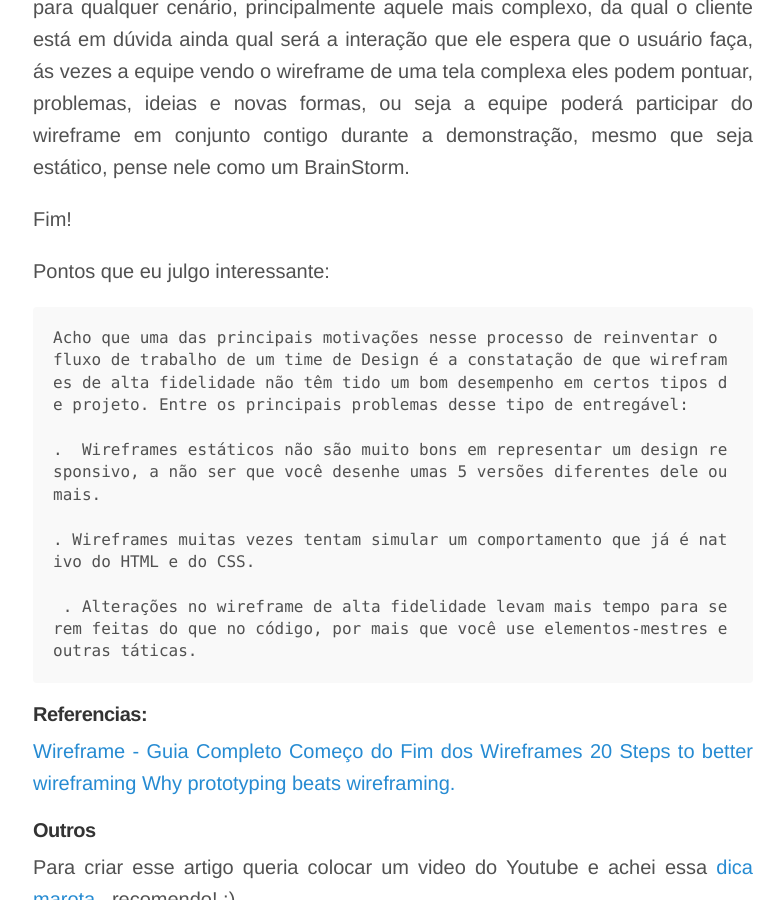
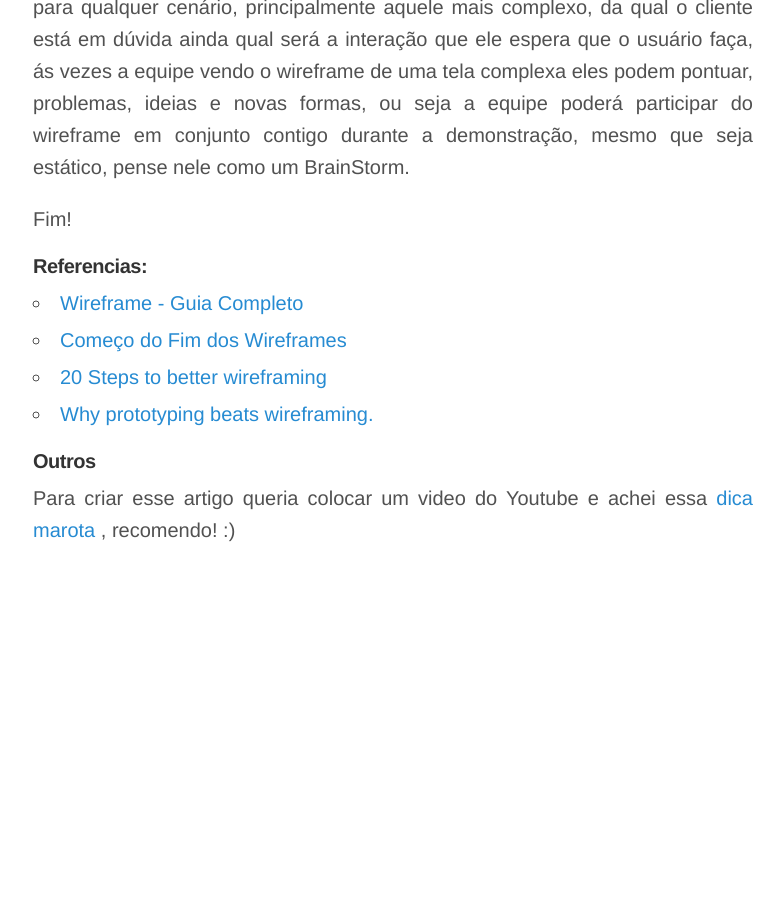
Before and after one commit to cristofersousa/cristofersousa.github.io, a Jekyll site: the page built from _posts/2016-09-13-no-wireframes-yes-mockup.md, in a window 1280 px wide and 900 px high, scrolled down 3277 px. Shown: the whole window, without its empty margins (247-1031 px from the left). Built offline with Jekyll 4.4.1, drawn with Linux system fonts in a browser that asks for light colours; comment, search, counter and statistics services are not loaded; after the commit the page ends 3943 px from its top, so only the background shows below that; some of the changed text lies outside the part shown.

Commit message:
Update 2016-09-13-no-wireframes-yes-mockup.md

```diff
--- a/_posts/2016-09-13-no-wireframes-yes-mockup.md
+++ b/_posts/2016-09-13-no-wireframes-yes-mockup.md
@@ -46,23 +46,11 @@ Fim!
 
 
 
-Pontos que eu julgo interessante:
-
-
-    Acho que uma das principais motivações nesse processo de reinventar o fluxo de trabalho de um time de Design é a constatação de que wireframes de alta fidelidade não têm tido um bom desempenho em certos tipos de projeto. Entre os principais problemas desse tipo de entregável:
-
-    .  Wireframes estáticos não são muito bons em representar um design responsivo, a não ser que você desenhe umas 5 versões diferentes dele ou mais.
-
-    . Wireframes muitas vezes tentam simular um comportamento que já é nativo do HTML e do CSS.
-
-     . Alterações no wireframe de alta fidelidade levam mais tempo para serem feitas do que no código, por mais que você use elementos-mestres e outras táticas.
-
-
 #### Referencias:
-[Wireframe -  Guia Completo](http://desenvolvimentoparaweb.com/ux/wireframe-web-guia-completo/)
-[Começo do Fim dos Wireframes](http://arquiteturadeinformacao.com/user-experience/o-comeco-do-fim-dos-wireframes/)
-[20 Steps to better wireframing ](http://blog.teamtreehouse.com/20-steps-to-better-wireframing)
-[Why prototyping beats wireframing.](https://the-pastry-box-project.net/leisa-reichelt/2012-october-23)
+- [Wireframe -  Guia Completo](http://desenvolvimentoparaweb.com/ux/wireframe-web-guia-completo/)
+- [Começo do Fim dos Wireframes](http://arquiteturadeinformacao.com/user-experience/o-comeco-do-fim-dos-wireframes/)
+- [20 Steps to better wireframing ](http://blog.teamtreehouse.com/20-steps-to-better-wireframing)
+- [Why prototyping beats wireframing.](https://the-pastry-box-project.net/leisa-reichelt/2012-october-23)
 
 #### Outros
 Para criar esse artigo queria colocar um video do Youtube e achei essa [dica marota](http://www.adamwadeharris.com/how-to-easily-embed-youtube-videos-in-jekyll-sites-without-a-plugin/) , recomendo! :)
```
